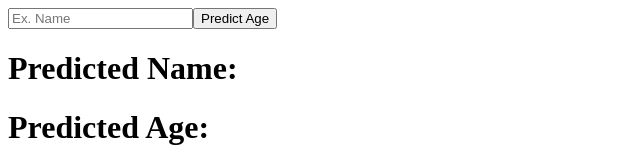
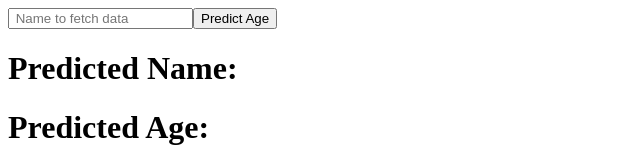
Before and after one commit to AravindKKrishna/learnReact, a React (Create React App) app: page / in a window 1280 px wide. Shown: the top 160 px of the page, without its empty margins (0-640 px from the left). Built offline with nearby package versions, Linux system fonts and the light colour scheme.

Commit message:
Update App.js

```diff
--- a/src/App.js
+++ b/src/App.js
@@ -18,7 +18,7 @@ Axios.get(`https://api.agify.io/?name=${name}`).then((res) => {
 https: return (
   <>
     <input
-      placeholder="Ex. Name"
+      placeholder=" Name to fetch data"
       onChange={(event) => {
         setName(event.target.value);
       }}
```
